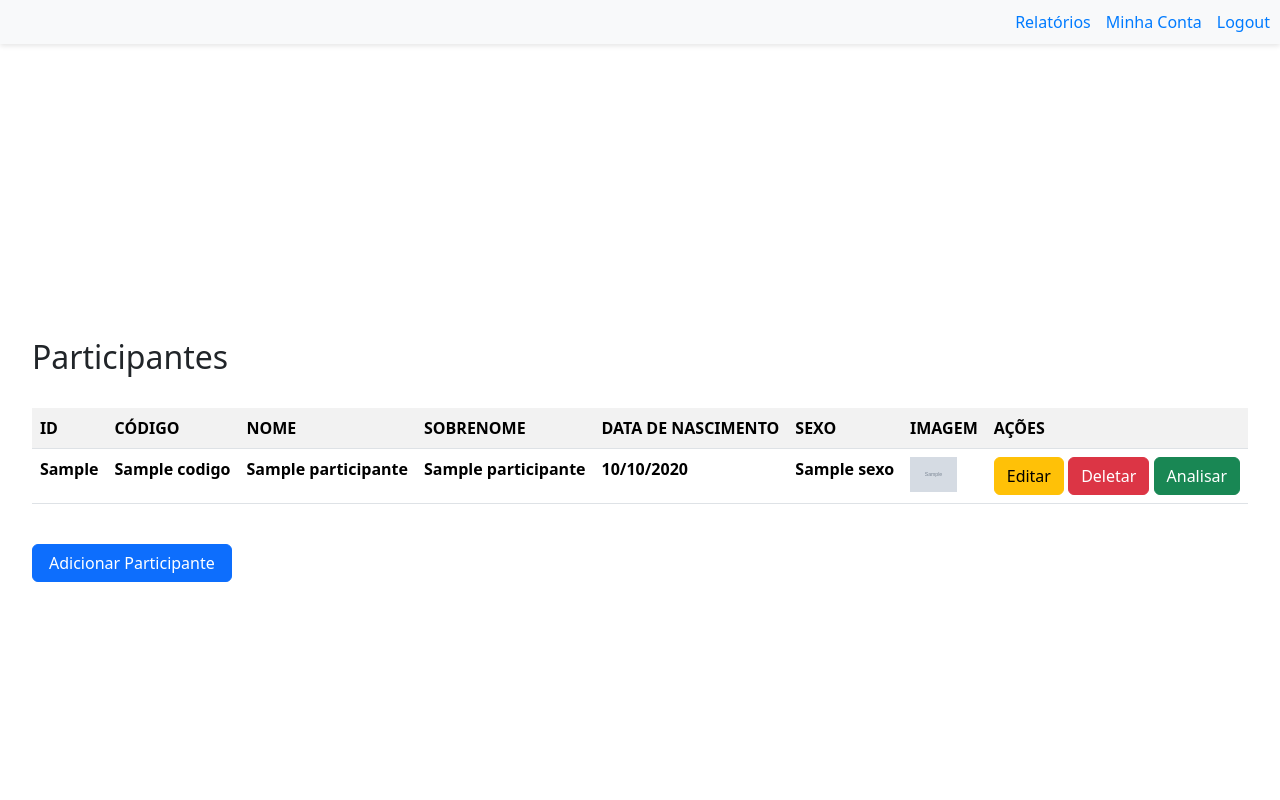
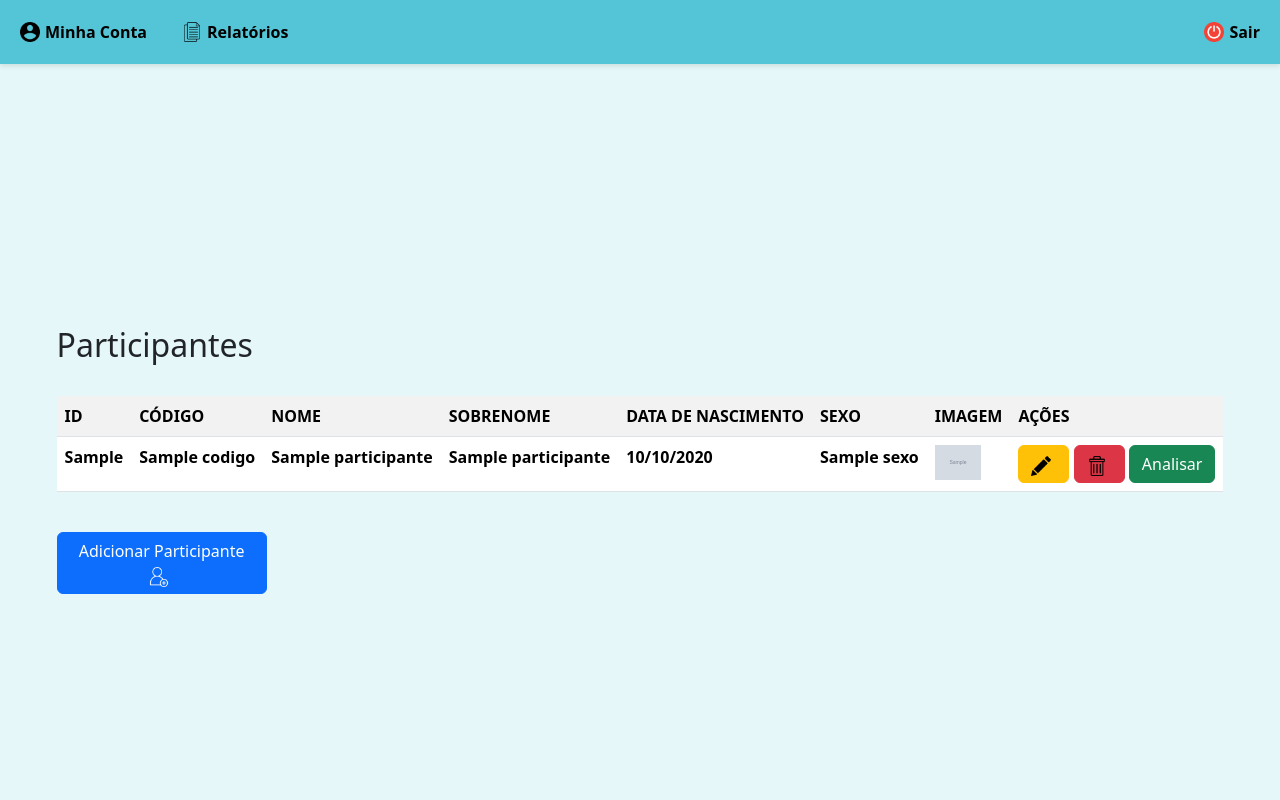
Before and after one commit to vvenante3/projetoTCC, a Django app: template participante/templates/participante/index.html in a window 1280 px wide. Run offline with Django 5.2, Linux system fonts and the light colour scheme; the template is opened without the code that fills it: most values are stand-ins (such as "Sample title", 1, 10 or a date in 2020); grey boxes marked "Sample" are stand-in pictures; lists and menus that the app fills with data are empty.

Commit message:
#13.1 - aprimorando visual no sistema

```diff
--- a/participante/templates/participante/index.html
+++ b/participante/templates/participante/index.html
@@ -1,4 +1,4 @@
-
+{% load static %}
 <!doctype html>
 <html lang="pt-br">
 <head>
@@ -14,26 +14,56 @@
             top: 0;
             left: 0;
             right: 0;
-            background-color: #f8f9fa;
+            background-color: #53c5d6;
             padding: 10px;
             box-shadow: 0 2px 5px rgba(0, 0, 0, 0.1);
             z-index: 1000;
         }
+
+        .nav-link {
+            transition: background-color 0.3s ease;
+            padding: 10px;
+            border-radius: 50px;
+            display: inline-flex;
+            align-items: center;
+        }
+
+        .nav-link:hover {
+            background-color: rgba(255, 255, 255, 0.3);
+            color: #0056b3;
+        }
+
         .header .nav {
-            float: right;
+            display: flex;
+            justify-content: space-between;
+            align-items: center;
         }
+
+        .header .left-nav {
+            display: flex;
+            gap: 15px;
+        }
+
         .header .nav a {
-            margin-left: 15px;
             text-decoration: none;
-            color: #007bff;
+            color: #000000;
+            font-weight: bold;
         }
+
         body, html {
             height: 100%;
             margin: 0;
             display: flex;
             justify-content: center;
+            background-color: #e5f7f8;
             align-items: center;
             padding-top: 60px;
+        }
+
+        .icon {
+            width: 20px;
+            height: auto;
+            margin-right: 5px;
         }
 
         .modal {
@@ -63,9 +93,9 @@
             font-weight: bold;
             border-radius: 5px;
             position: absolute;
-            right: 35px; /* Distância do lado direito */
-            top: -5px; /* Distância do topo */
-            z-index: 1; /* Garante que o botão fique acima de outros elementos */
+            right: 35px;
+            top: -5px;
+            z-index: 1;
         }
 
         .close:hover,
@@ -87,11 +117,21 @@
 
     <header class="header">
         <nav class="nav">
-            <a href="{% url 'relatorios'        %}">Relatórios</a>
-            <a href="{% url 'editar_usuario'    %}">Minha Conta</a>
-            <a href="{% url 'deslogar_usuario'  %}" class="btn-logout">Logout</a>
+            <div class="left-nav">
+                <a href="{% url 'editar_usuario' %}" class="nav-link">
+                    <img src="{% static 'imagens/icones/usuario.png' %}" alt="Minha Conta" class="icon"> Minha Conta
+                </a>
+                <a href="{% url 'relatorios' %}" class="nav-link">
+                    <img src="{% static 'imagens/icones/relatorio.png' %}" alt="Relatórios" class="icon"> Relatórios
+                </a>
+            </div>
+            <a href="{% url 'deslogar_usuario' %}" class="btn-logout nav-link">
+                <img src="{% static 'imagens/icones/power.png' %}" alt="Logout" class="icon"> Sair
+            </a>
         </nav>
     </header>
+
+
         <div>
             <h2>Participantes</h2>
 
@@ -130,8 +170,12 @@
                             {% endif %}
                         </th>
                         <th>
-                            <a href="{% url 'editar_participante' participante.idParticipante %}" class="btn btn-warning">Editar</a>
-                            <a href="{% url 'deletar_participante' participante.idParticipante %}" class="btn btn-danger" onclick="return confirm('Deseja realmente deletar este participante?')">Deletar</a>
+                            <a href="{% url 'editar_participante' participante.idParticipante %}" class="btn btn-warning">
+                                <img src="{% static 'imagens/icones/lapis.png' %}" alt="Editar" class="icon">
+                            </a>
+                            <a href="{% url 'deletar_participante' participante.idParticipante %}" class="btn btn-danger" onclick="return confirm('Deseja realmente deletar este participante?')">
+                                <img src="{% static 'imagens/icones/lixeira2.png' %}" alt="Deletar" class="icon">
+                            </a>
                             <a href="{% url 'analisar_participante' participante.idParticipante %}" class="btn btn-success">Analisar</a>
                         </th>
                     </tr>
@@ -142,7 +186,11 @@
             <br>
 
             <!-- Botão modal -->
-            <button id="openModal" class="btn btn-primary" style="width: 200px">Adicionar Participante</button>
+            <button id="openModal" class="btn btn-primary" style="width: 210px">
+                Adicionar Participante
+                <img src="{% static 'imagens/icones/adicionar.png' %}" alt="Adicionar" class="icon" style="vertical-align: middle; margin-right: 5px;">
+            </button>
+
 
             <!-- Modal -->
             <div id="myModal" class="modal">
```
Also changed, not shown: participante/templates/participante/analisar_participante.html (+49 -8 lines), participante/templates/participante/atualizar_participante.html (+47 -7 lines), participante/templates/participante/relatorios.html (+48 -8 lines), db.sqlite3, static/imagens/icones/adicionar.png (renamed from static/imagens/icones/adicionar-usuario.png), static/imagens/icones/lixeira2.png (added).
